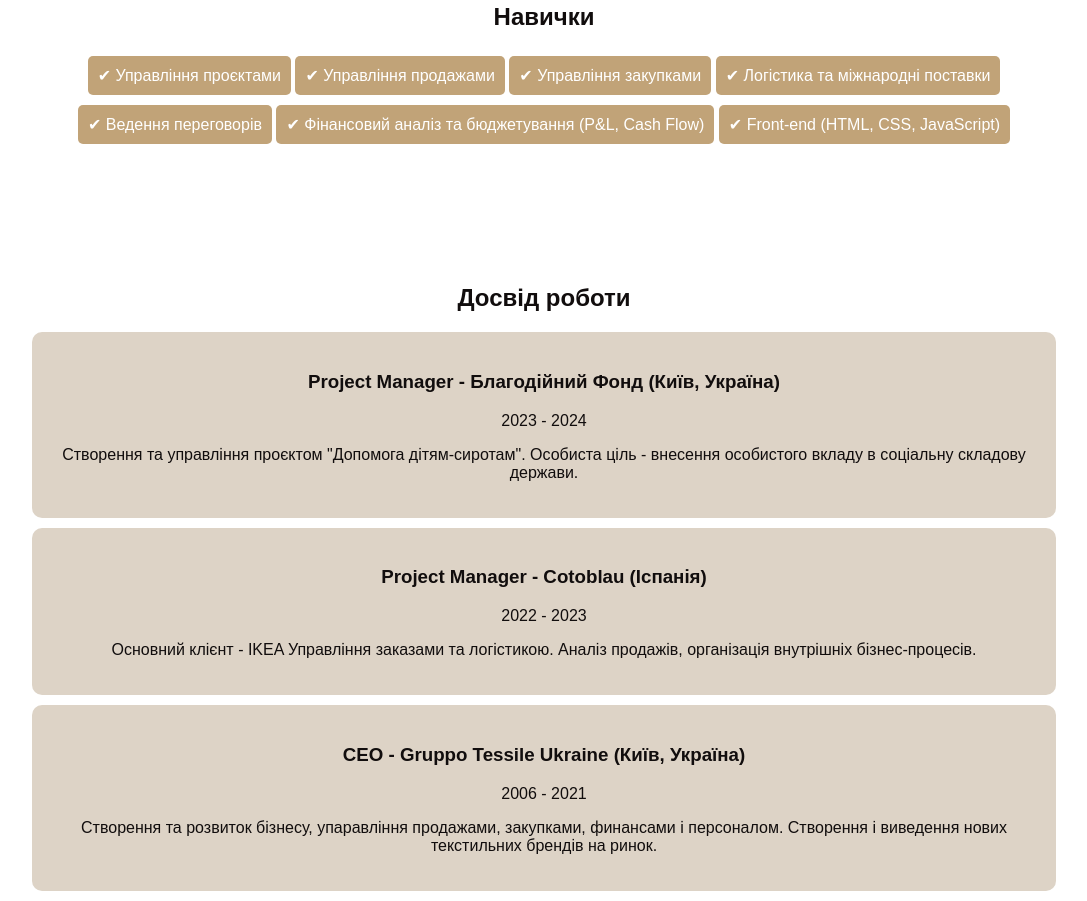
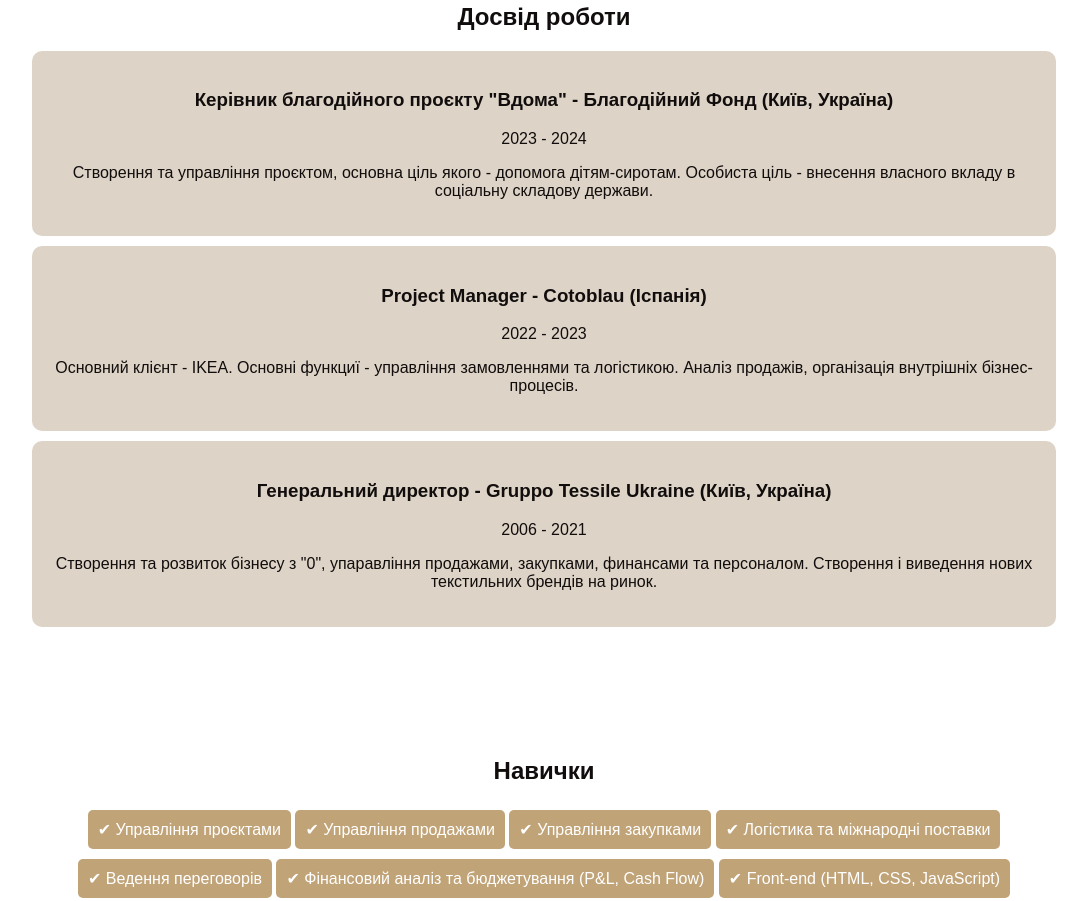
Before and after one commit to Katrinelle/Kateryna-Navozenko, a plain HTML site: page index.html in a window 1280 px wide. Shown: the part 720-1621 px from the top of the page, without its empty margins (96-1183 px from the left). Drawn offline with Linux system fonts and the light colour scheme.

Commit message:
Add files via upload

```diff
--- a/index.html
+++ b/index.html
@@ -4,7 +4,7 @@
     <meta charset="UTF-8" />
     <meta name="viewport" content="width=device-width, initial-scale=1.0" />
     <title>Kateryna Navozenko - Personal Page</title>
-    <link rel="stylesheet" href="./css/styles.css">
+    <link rel="stylesheet" href="./css/styles.css" />
   </head>
   <body>
     <header class="header">
@@ -17,8 +17,8 @@
         <nav>
           <ul>
             <li><a href="#about">Про мене</a></li>
+            <li><a href="#experience">Досвід</a></li>
             <li><a href="#skills">Навички</a></li>
-            <li><a href="#experience">Досвід</a></li>
             <li><a href="#contact">Контакти</a></li>
           </ul>
         </nav>
@@ -44,6 +44,41 @@
       </div>
     </section>
 
+    <section id="experience" class="experience">
+      <div class="container">
+        <h2>Досвід роботи</h2>
+        <div class="job">
+          <h3>
+            Керівник благодійного проєкту "Вдома" - Благодійний Фонд (Київ,
+            Україна)
+          </h3>
+          <p>2023 - 2024</p>
+          <p>
+            Створення та управління проєктом, основна ціль якого - допомога
+            дітям-сиротам. Особиста ціль - внесення власного вкладу в соціальну
+            складову держави.
+          </p>
+        </div>
+        <div class="job">
+          <h3>Project Manager - Cotoblau (Іспанія)</h3>
+          <p>2022 - 2023</p>
+          <p>
+            Основний клієнт - IKEA. Основні функциї - управління замовленнями та
+            логістикою. Аналіз продажів, організація внутрішніх бізнес-процесів.
+          </p>
+        </div>
+        <div class="job">
+          <h3>Генеральний директор - Gruppo Tessile Ukraine (Київ, Україна)</h3>
+          <p>2006 - 2021</p>
+          <p>
+            Створення та розвиток бізнесу з "0", упаравління продажами,
+            закупками, финансами та персоналом. Створення і виведення нових
+            текстильних брендів на ринок.
+          </p>
+        </div>
+      </div>
+    </section>
+
     <section id="skills" class="skills">
       <div class="container">
         <h2>Навички</h2>
@@ -56,37 +91,6 @@
           <li>✔ Фінансовий аналіз та бюджетування (P&L, Cash Flow)</li>
           <li>✔ Front-end (HTML, CSS, JavaScript)</li>
         </ul>
-      </div>
-    </section>
-
-    <section id="experience" class="experience">
-      <div class="container">
-        <h2>Досвід роботи</h2>
-        <div class="job">
-          <h3>Project Manager - Благодійний Фонд (Київ, Україна)</h3>
-          <p>2023 - 2024</p>
-          <p>
-            Створення та управління проєктом "Допомога дітям-сиротам". Особиста
-            ціль - внесення особистого вкладу в соціальну складову держави.
-          </p>
-        </div>
-        <div class="job">
-          <h3>Project Manager - Cotoblau (Іспанія)</h3>
-          <p>2022 - 2023</p>
-          <p>
-            Основний клієнт - IKEA Управління заказами та логістикою. Аналіз
-            продажів, організація внутрішніх бізнес-процесів.
-          </p>
-        </div>
-        <div class="job">
-          <h3>CEO - Gruppo Tessile Ukraine (Київ, Україна)</h3>
-          <p>2006 - 2021</p>
-          <p>
-            Створення та розвиток бізнесу, упаравління продажами, закупками,
-            финансами і персоналом. Створення і виведення нових текстильних
-            брендів на ринок.
-          </p>
-        </div>
       </div>
     </section>
 
```
